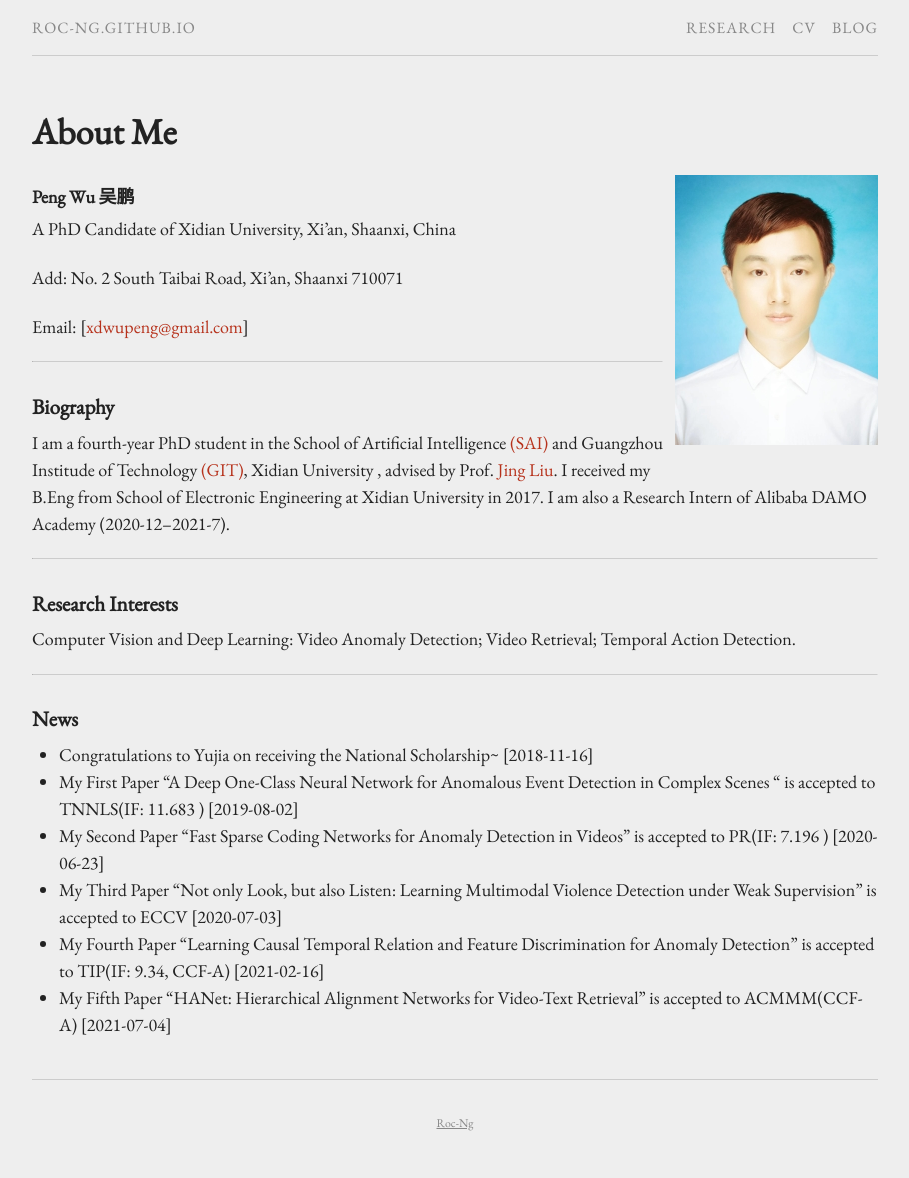
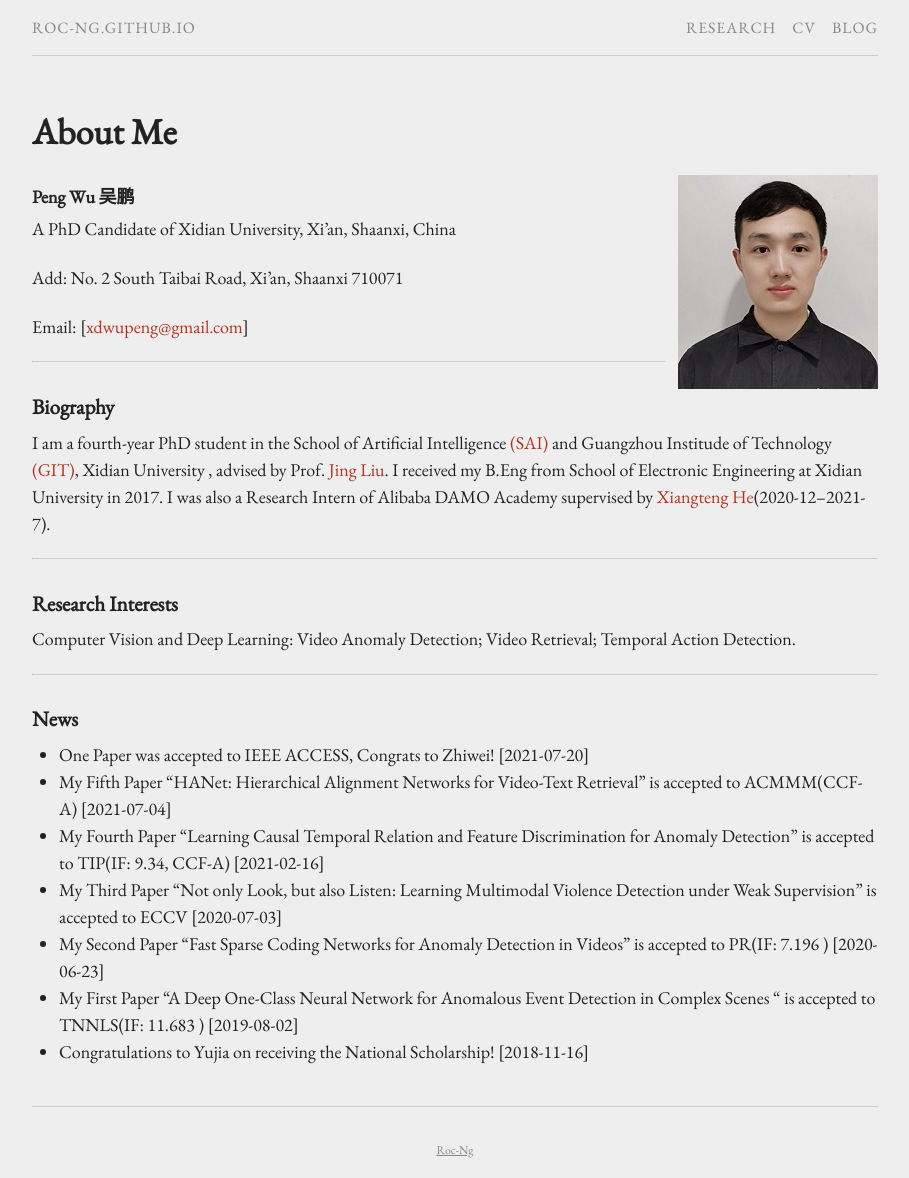
Before and after one commit to Roc-Ng/Roc-Ng.github.io, a Jekyll site: the page built from index.md, in a window 1280 px wide. Shown: the whole page, without its empty margins (185-1094 px from the left). Built offline with Jekyll 4.4.1, drawn with Linux system fonts in a browser that asks for light colours; before the commit the page ends 1151 px from its top, so only the background shows below that.

Commit message:
Update index.md

```diff
--- a/index.md
+++ b/index.md
@@ -4,7 +4,7 @@
 permalink: /
 ---
 
-{% include image.html url="images/me33.jpg" caption="" max_width="10px" align="right" %}
+{% include image.html url="images/selfie2.jpg" caption="" max_width="10px" align="right" %}
 
 #### Peng Wu 吴鹏
 
@@ -18,7 +18,7 @@
 
 ### Biography
 
-I am a fourth-year PhD student in the School of Artificial Intelligence [(SAI)](http://sai.xidian.edu.cn/ ) and Guangzhou Institude of Technology [(GIT)](https://gzyjy.xidian.edu.cn/index.htm), Xidian University , advised by Prof. [Jing Liu](http://web.xidian.edu.cn/liujing/). I received my B.Eng from School of  Electronic Engineering at Xidian University in 2017. I am also a Research Intern of Alibaba DAMO Academy (2020-12--2021-7).
+I am a fourth-year PhD student in the School of Artificial Intelligence [(SAI)](http://sai.xidian.edu.cn/ ) and Guangzhou Institude of Technology [(GIT)](https://gzyjy.xidian.edu.cn/index.htm), Xidian University , advised by Prof. [Jing Liu](http://web.xidian.edu.cn/liujing/). I received my B.Eng from School of  Electronic Engineering at Xidian University in 2017. I was also a Research Intern of Alibaba DAMO Academy supervised by [Xiangteng He](https://hexiangteng.github.io/)(2020-12--2021-7).
 
 ---
 
@@ -29,10 +29,10 @@
 ------
 
 ### News
-
-+ Congratulations to Yujia on receiving the National Scholarship~ [2018-11-16]
++ One Paper was accepted to IEEE ACCESS, Congrats to Zhiwei! [2021-07-20]
++ My Fifth Paper "HANet: Hierarchical Alignment Networks for Video-Text Retrieval" is accepted to ACMMM(CCF-A) [2021-07-04]
++ My Fourth Paper "Learning Causal Temporal Relation and Feature Discrimination for Anomaly Detection" is accepted to TIP(IF: 9.34, CCF-A) [2021-02-16]
++ My Third Paper "Not only Look, but also Listen: Learning Multimodal Violence Detection under Weak Supervision" is accepted to ECCV [2020-07-03]
++ My Second Paper "Fast Sparse Coding Networks for Anomaly Detection in Videos" is accepted to PR(IF: 7.196 )  [2020-06-23]
 + My First Paper "A Deep One-Class Neural Network for Anomalous Event Detection in Complex Scenes " is accepted to TNNLS(IF: 11.683 )  [2019-08-02]
-+ My Second Paper "Fast Sparse Coding Networks for Anomaly Detection in Videos" is accepted to PR(IF: 7.196 )  [2020-06-23]
-+ My Third Paper "Not only Look, but also Listen: Learning Multimodal Violence Detection under Weak Supervision" is accepted to ECCV [2020-07-03]
-+ My Fourth Paper "Learning Causal Temporal Relation and Feature Discrimination for Anomaly Detection" is accepted to TIP(IF: 9.34, CCF-A) [2021-02-16]
-+ My Fifth Paper "HANet: Hierarchical Alignment Networks for Video-Text Retrieval" is accepted to ACMMM(CCF-A) [2021-07-04]
++ Congratulations to Yujia on receiving the National Scholarship! [2018-11-16]
```
